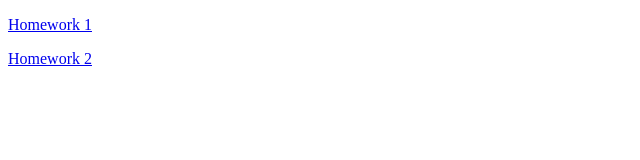
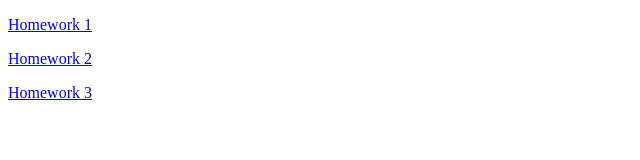
Before and after one commit to philippesic/cs-128, a website: page index.html in a window 1280 px wide. Shown: the whole page, without its empty margins (0-640 px from the left). Drawn offline with Linux system fonts and the light colour scheme.

Commit message:
Added Homework 3

```diff
--- a/index.html
+++ b/index.html
@@ -4,6 +4,7 @@
 
 <p class="p1"><span class="s1"><a href="./Homework1/index.html">Homework 1</a></p>
 <p class="p1"><span class="s1"><a href="./Homework2/index.html">Homework 2</a></p>
+<p class="p1"><span class="s1"><a href="./Homework3/index.html">Homework 3</a></p>
 
 </body>
 </html>
```
